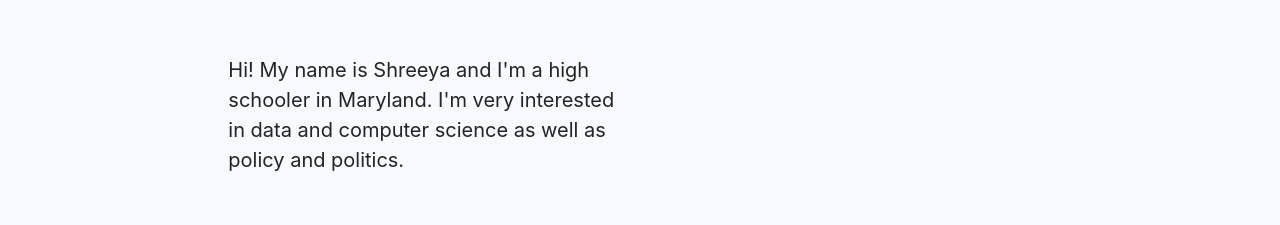
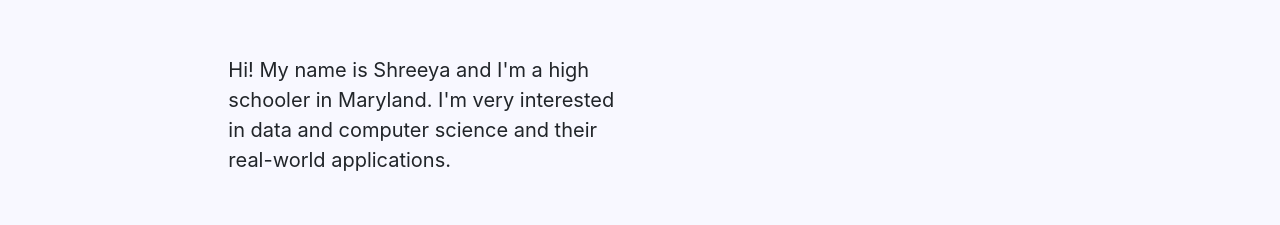
Before and after one commit to shreeyachand/personal-website, a React (Create React App) app: page / in a window 1280 px wide. Shown: the part 154-379 px from the top of the page. Built offline with nearby package versions, Linux system fonts and the light colour scheme.

Commit message:
changed home descrip

```diff
--- a/src/pages/HomePage.js
+++ b/src/pages/HomePage.js
@@ -14,7 +14,7 @@ function HomePage(props) {
                 <Row>
                     <Col>
                     <p id="hometext"> Hi! My name is Shreeya and I'm a high schooler in Maryland.
-                        I'm very interested in data and computer science as well as policy and politics.
+                        I'm very interested in data and computer science and their real-world applications.
                     </p>
                     </Col>
                     <Col>
```
